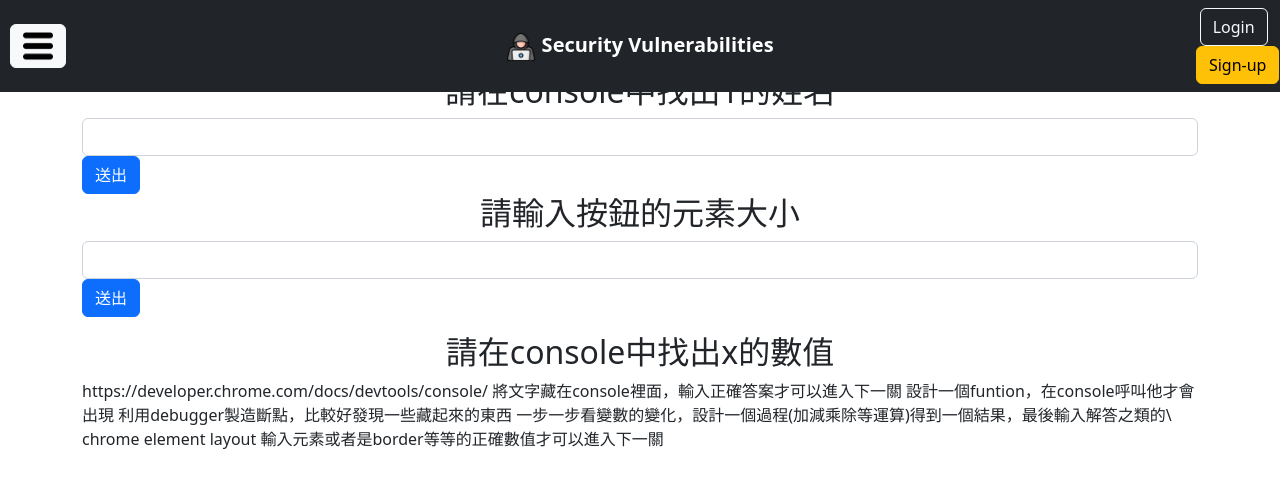
After one commit to joewu1018/SecurityVulnerablilitiesDemo, a Django app: page /quiz/ in a window 1280 px wide. The commit adds this page. Shown: the top 488 px of the page. Run offline with Django 4.2, Linux system fonts and the light colour scheme.

Commit message:
feature-Quiz 1.新增quiz.html 2.quiz.html中新增了console題目、element大小判斷

```diff
--- a/SecurityVulnerablilities/SecurityVulnerablilities/urls.py
+++ b/SecurityVulnerablilities/SecurityVulnerablilities/urls.py
@@ -38,4 +38,6 @@ urlpatterns = [
     path('xss/', students.xss_vulnerable, name='XSS'),
     # SQL Injection
     path('sql_injection/', students.sql_injection_vulnerable, name='SqlInjection'),
+    # Quiz
+    path('quiz/', students.quiz,name='Quiz')
 ]
--- a/SecurityVulnerablilities/students/views.py
+++ b/SecurityVulnerablilities/students/views.py
@@ -77,3 +77,7 @@ def xss_vulnerable(request):
 # SQL Injection
 def sql_injection_vulnerable(request):
     return render(request, 'accounts/sql_injection.html', locals())
+
+# Quiz
+def quiz(request):
+    return render(request, 'accounts/quiz.html', locals())
--- a/SecurityVulnerablilities/templates/accounts/index.html
+++ b/SecurityVulnerablilities/templates/accounts/index.html
@@ -16,8 +16,8 @@
             </a>
         </div>
         <div class="row" style="justify-content: center;">
-            <a href="/" class="col shadow-lg " style="text-decoration: none;height:300px;width:800px;border-radius: 5px; margin: 10px;align-items: center;background-image:url('/static/images/apple.jpg'); background-size: cover; margin-bottom: 20px;" role="button" >
-                <h3 class="pt-5 mt-5 mb-4 display-6 lh-1 fw-bold" style="text-decoration: none;color: #fcfcfc;text-shadow: 2px 2px 4px #454545;padding-left: 5px;" ></h3>
+            <a href="{% url 'Quiz' %}" class="col shadow-lg " style="text-decoration: none;height:300px;width:800px;border-radius: 5px; margin: 10px;align-items: center;background-image:url('/static/images/apple.jpg'); background-size: cover; margin-bottom: 20px;" role="button" >
+                <h3 class="pt-5 mt-5 mb-4 display-6 lh-1 fw-bold" style="text-decoration: none;color: #fcfcfc;text-shadow: 2px 2px 4px #454545;padding-left: 5px;" >Quiz</h3>
             </a>
             <a href="/" class="col shadow-lg " style="text-decoration: none;height:300px;width:800px;border-radius: 5px; margin: 10px;align-items: center;background-image:url('/static/images/apple.jpg'); background-size: cover; margin-bottom: 20px;" role="button" >
                 <h3 class="pt-5 mt-5 mb-4 display-6 lh-1 fw-bold" style="text-decoration: none;color: #fcfcfc;text-shadow: 2px 2px 4px #454545;padding-left: 5px;" ></h3>
--- /dev/null
+++ b/SecurityVulnerablilities/templates/accounts/quiz.html
@@ -0,0 +1,82 @@
+{% extends "base.html" %} {% block title %}Quiz{% endblock %} {% block content%}
+<h2>請在console中找出1的姓名</h2>
+<input style="margin: 12px, 12px" class="form-control" type="text" /><button
+  onclick="checkName()"
+  class="btn btn-primary"
+  id="download-btn"
+>
+  送出
+</button>
+
+<h2>請輸入按鈕的元素大小</h2>
+<div>
+  <input style="margin: 12px, 12px" class="form-control" type="int" /><button
+    class="btn btn-primary"
+    id="download-btn"
+  >
+    送出
+  </button>
+  <div id="output">
+    <p id="resultText"></p>
+  </div>
+</div>
+
+<h2></h2>
+
+<script>
+  $(document).ready(function () {
+    function question1() {
+      console.log("Loading!");
+      const artists = [
+        {
+          first: "René",
+          last: "Magritte",
+        },
+        {
+          first: "Chaim",
+          last: "Soutine",
+        },
+        {
+          first: "Henri",
+          last: "Matisse",
+        },
+      ];
+      console.table(artists);
+    }
+
+    var checkName = function () {
+      const userAnswer = document.getElementById("textInput").value;
+      const correctAnswer = "Chaim,Soutine"; // 設定正確答案，這裡替換為你想要的答案
+
+      const output = document.getElementById("output");
+      const resultText = document.getElementById("resultText");
+
+      if (userAnswer === correctAnswer) {
+        resultText.textContent = "恭喜，答對了！";
+      } else {
+        resultText.textContent = "很抱歉，答案不正確。請再試一次。";
+      }
+
+      output.style.display = "block";
+    };
+
+    // function checkName() {
+
+    // }
+
+    question1();
+  });
+</script>
+
+<h2>請在console中找出x的數值</h2>
+
+<p>
+  https://developer.chrome.com/docs/devtools/console/
+  將文字藏在console裡面，輸入正確答案才可以進入下一關
+  設計一個funtion，在console呼叫他才會出現
+  利用debugger製造斷點，比較好發現一些藏起來的東西
+  一步一步看變數的變化，設計一個過程(加減乘除等運算)得到一個結果，最後輸入解答之類的\
+  chrome element layout 輸入元素或者是border等等的正確數值才可以進入下一關
+</p>
+
+{% endblock %}
```
